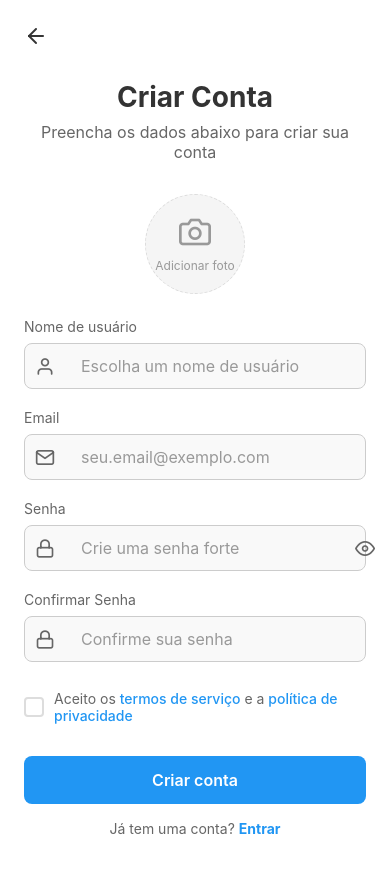
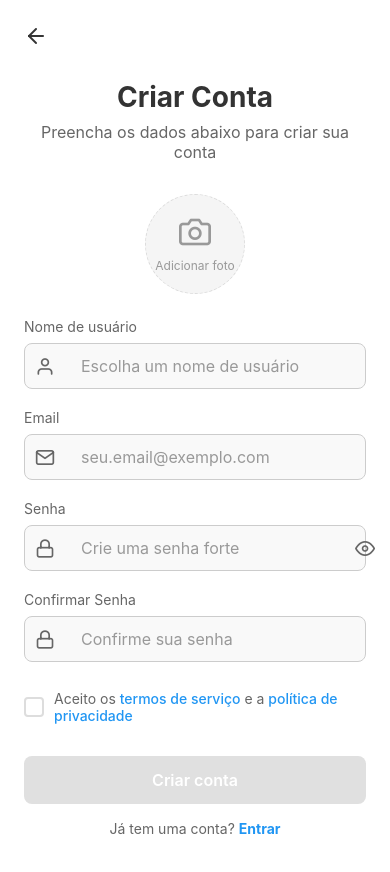
Before and after one commit to PedroReis16/live-document-app, a React Native app: screen /Register in a window 390 px wide. Shown: the top 872 px of the page. Built offline with nearby package versions, Linux system fonts and the light colour scheme.

Commit message:
- Colocando efeito no botão para disponibilidade apenas ao ter tudo preenchido corretamente - Ajustando o ip da API

```diff
--- a/src/components/common/Button.js
+++ b/src/components/common/Button.js
@@ -28,6 +28,8 @@ const Button = ({
         return styles.dangerButton;
       case 'outline':
         return styles.outlineButton;
+      case 'confirm':
+        return styles.primaryButton;
       default:
         return styles.primaryButton;
     }
@@ -104,9 +106,19 @@ const styles = StyleSheet.create({
     borderWidth: 1,
     borderColor: '#2196f3',
   },
+  confirmButton: {
+    backgroundColor: '#4caf50', // Verde para botões de confirmação
+    shadowColor: '#000',
+    shadowOffset: { width: 0, height: 2 },
+    shadowOpacity: 0.2,
+    shadowRadius: 3,
+    elevation: 3,
+  },
   disabledButton: {
-    backgroundColor: '#ccc',
-    borderColor: '#ccc',
+    backgroundColor: '#e0e0e0',
+    borderColor: '#e0e0e0',
+    shadowColor: 'transparent',
+    elevation: 0,
   },
   buttonText: {
     color: '#fff',
--- a/src/screens/auth/LoginScreen.js
+++ b/src/screens/auth/LoginScreen.js
@@ -1,4 +1,4 @@
-import React, { useState } from 'react';
+import React, { useState, useEffect } from 'react';
 import {
   View,
   Text,
@@ -37,6 +37,20 @@ const LoginScreen = ({ navigation }) => {
   const [showPassword, setShowPassword] = useState(false);
   const [isLoading, setIsLoading] = useState(false);
   const [errors, setErrors] = useState({});
+  const [isFormValid, setIsFormValid] = useState(false);
+
+  // Verificar se o formulário está válido em tempo real
+  const checkFormValidity = () => {
+    const emailRegex = /^[^\s@]+@[^\s@]+\.[^\s@]+$/;
+    if (!email || !emailRegex.test(email)) return false;
+    if (!password || password.length < 1) return false;
+    return true;
+  };
+
+  // Atualizar o estado de validade do formulário quando os campos mudarem
+  useEffect(() => {
+    setIsFormValid(checkFormValidity());
+  }, [email, password]);
 
   // Validação de campos
   const validateForm = () => {
@@ -190,6 +204,8 @@ const LoginScreen = ({ navigation }) => {
                 onPress={handleLogin}
                 style={styles.loginButton}
                 loading={isLoading}
+                disabled={!isFormValid} // Desabilita o botão se o formulário não for válido
+                variant="confirm" // Novo estilo de botão de confirmação
               />
 
               <View style={styles.registerContainer}>
--- a/src/screens/auth/RegisterScreen.js
+++ b/src/screens/auth/RegisterScreen.js
@@ -1,4 +1,4 @@
-import React, { useState } from 'react';
+import React, { useState, useEffect } from 'react';
 import {
   View,
   Text,
@@ -43,6 +43,35 @@ const RegisterScreen = ({ navigation }) => {
   const [acceptTerms, setAcceptTerms] = useState(false);
   const [isLoading, setIsLoading] = useState(false);
   const [errors, setErrors] = useState({});
+
+  // Verificar se o formulário está válido para habilitar o botão
+  const [isFormValid, setIsFormValid] = useState(false);
+
+  // Função para verificar a validade do formulário em tempo real
+  const checkFormValidity = () => {
+    // Verificar nome de usuário
+    if (!username || username.length < 3) return false;
+
+    // Verificar email
+    const emailRegex = /^[^\s@]+@[^\s@]+\.[^\s@]+$/;
+    if (!email || !emailRegex.test(email)) return false;
+
+    // Verificar senha
+    if (!password || password.length < 6) return false;
+
+    // Verificar confirmação de senha
+    if (password !== confirmPassword) return false;
+
+    // Verificar termos
+    if (!acceptTerms) return false;
+
+    return true;
+  };
+
+  // Atualizar estado de validade do formulário quando os campos mudarem
+  useEffect(() => {
+    setIsFormValid(checkFormValidity());
+  }, [username, email, password, confirmPassword, acceptTerms]);
 
   // Seleção de avatar
   const handleSelectAvatar = async () => {
@@ -359,6 +388,8 @@ const RegisterScreen = ({ navigation }) => {
                 onPress={handleRegister}
                 style={styles.registerButton}
                 loading={isLoading}
+                disabled={!isFormValid} // Desabilitar botão se o formulário não for válido
+                variant="confirm" // Novo estilo de botão de confirmação
               />
 
               <View style={styles.loginContainer}>
--- a/src/utils/constants.js
+++ b/src/utils/constants.js
@@ -1,5 +1,5 @@
 // API Configuration
-export const API_BASE_URL = 'http://localhost:5000/api'; // Ajuste para o IP ou hostname do seu servidor
+export const API_BASE_URL = 'http://192.168.56.1:5000/api'; // Ajuste para o IP ou hostname do seu servidor
 
 // Authentication
 export const TOKEN_EXPIRE_TIME = 7 * 24 * 60 * 60 * 1000; // 7 dias em milissegundos
```
